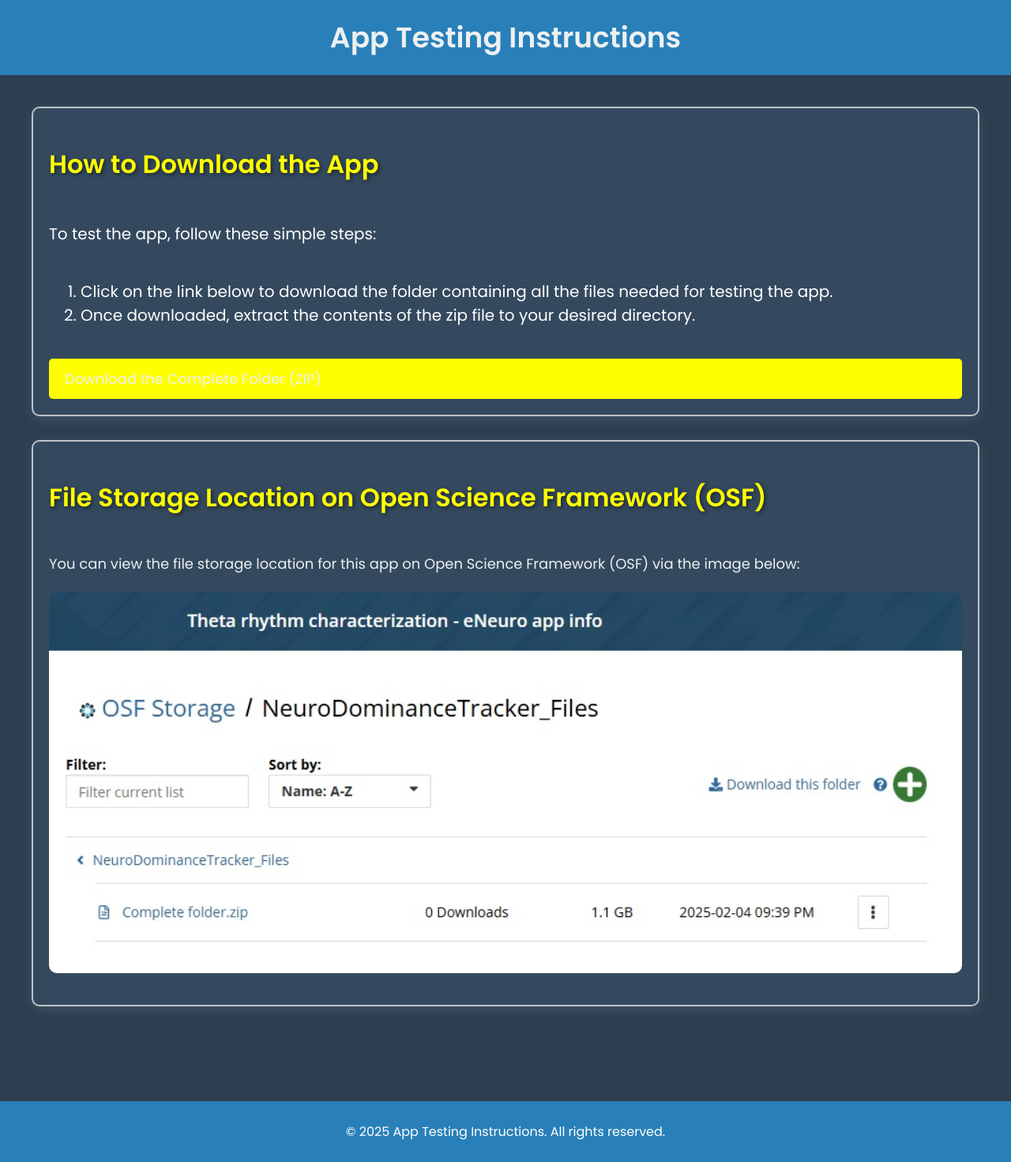
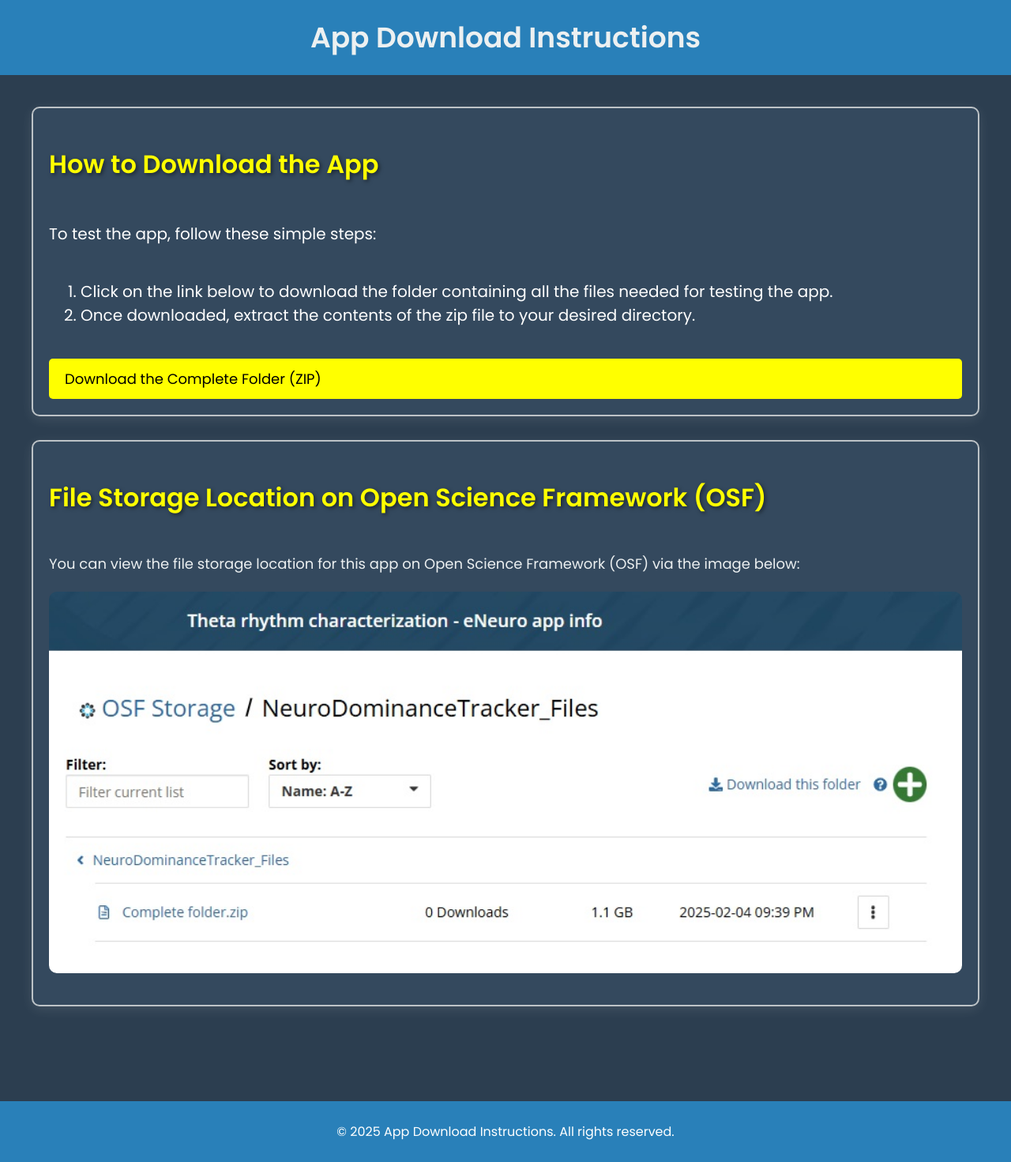
Before and after one commit to nbahador/NeuroDominanceTracker-Tool, a Jekyll site: the page download.html, which Jekyll copies as it is, in a window 1280 px wide. Shown: the whole page at 79% size. Built offline with Jekyll 4.4.1, drawn with Linux system fonts in a browser that asks for light colours.

Commit message:
Update download.html

```diff
--- a/download.html
+++ b/download.html
@@ -76,7 +76,7 @@
 
         .card a {
             text-decoration: none;
-            color: #ECF0F1;
+            color: #000000; /* Black text color for the button */
             background-color: #FFFF00; /* Lemon yellow button */
             padding: 12px 20px;
             border-radius: 5px;
@@ -101,7 +101,7 @@
 </head>
 <body>
     <header>
-        <h1>App Testing Instructions</h1>
+        <h1>App Download Instructions</h1> <!-- Updated header text -->
     </header>
 
     <div class="container">
@@ -113,7 +113,7 @@
                 <li>Click on the link below to download the folder containing all the files needed for testing the app.</li>
                 <li>Once downloaded, extract the contents of the zip file to your desired directory.</li>
             </ol>
-            <a href="https://osf.io/rf3mn/files/osfstorage/67a2cf7a14674c6d480c5b6a" target="_blank">Download the Complete Folder (ZIP)</a>
+            <a href="https://osf.io/rf3mn/files/osfstorage/67a2cf7a14674c6d480c5b6a" target="_blank">Download the Complete Folder (ZIP)</a> <!-- Button text color changed to black -->
         </div>
 
         <!-- Second Card - Image and OSF Info -->
@@ -125,7 +125,7 @@
     </div>
 
     <footer>
-        <p>&copy; 2025 App Testing Instructions. All rights reserved.</p>
+        <p>&copy; 2025 App Download Instructions. All rights reserved.</p>
     </footer>
 </body>
 </html>
```
